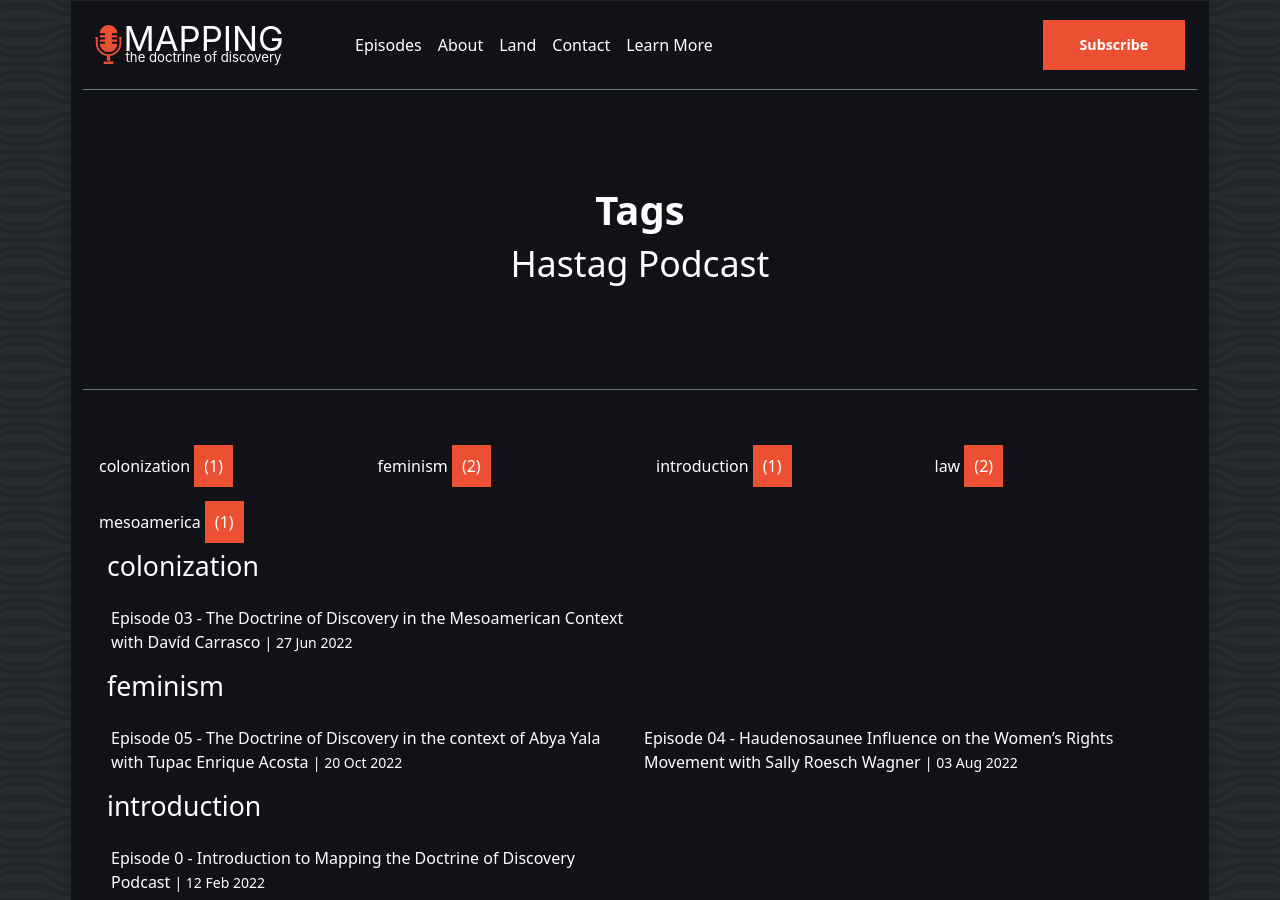
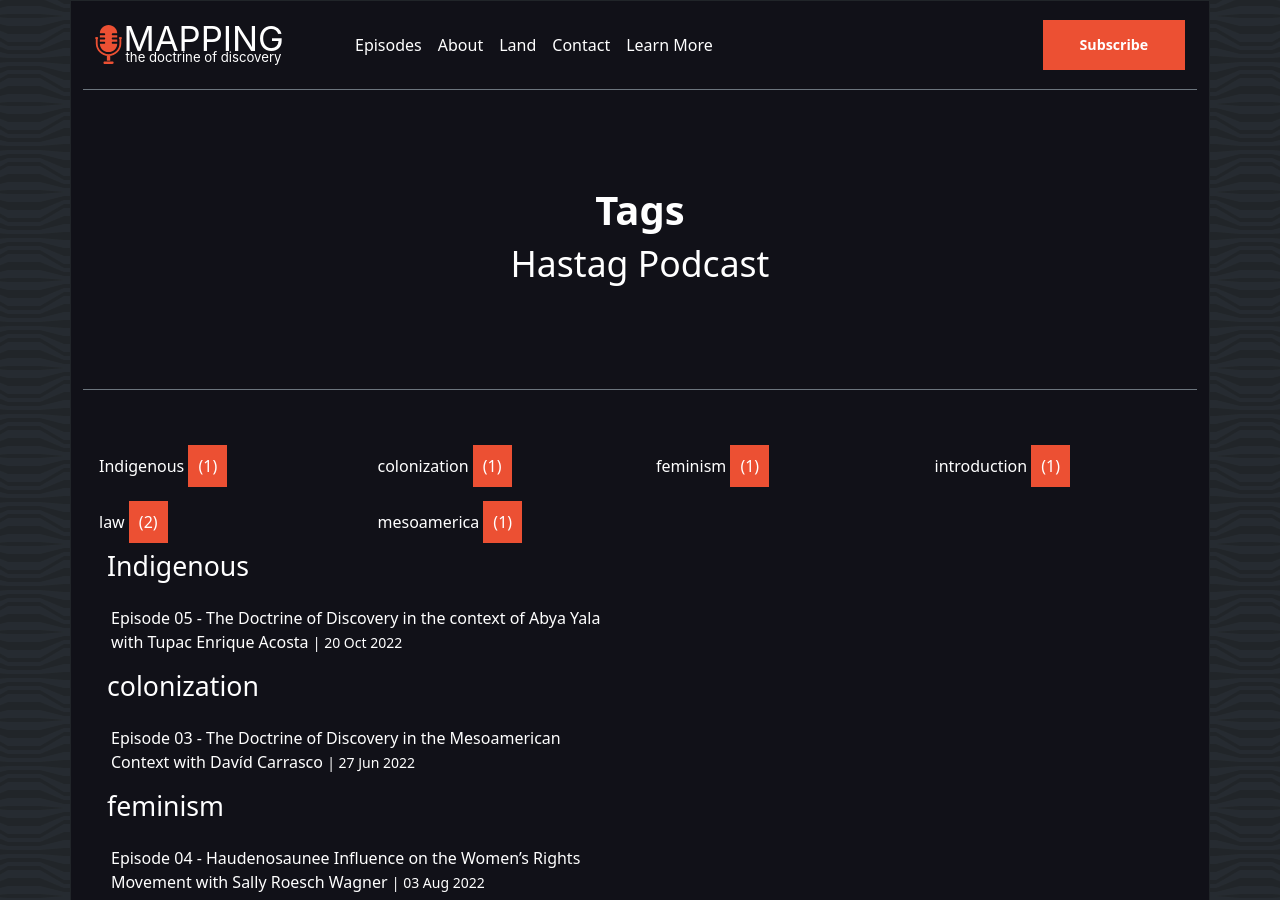
Before and after one commit to adamdjbrett/podcast-doctrineofdiscovery-v2, a Jekyll site: the page built from tag.html, in a window 1280 px wide and 900 px high. Built offline with Jekyll 4.4.1, drawn with Linux system fonts in a browser that asks for light colours.

Commit message:
Update 2022-10-20-episode-05.md

```diff
--- a/_posts/2022-10-20-episode-05.md
+++ b/_posts/2022-10-20-episode-05.md
@@ -7,7 +7,7 @@ date: 2022-10-20
 categories:
  - season1
 tags:
-  - feminism
+  - Indigenous
 excerpt: The Doctrine of Discovery in the context of Abya Yala with Tupac Enrique Acosta
 image: /assets/images/mapping-doctrine-of-discovery-favicon.webp
 image_alt: mapping the Doctrine of Discovery cover photo.
```
